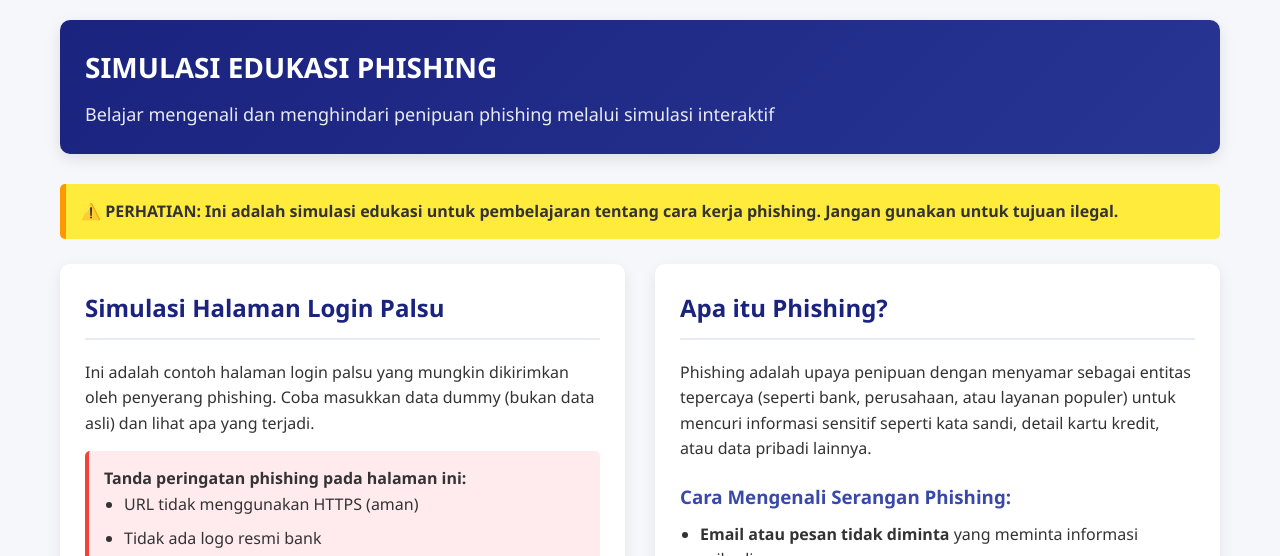
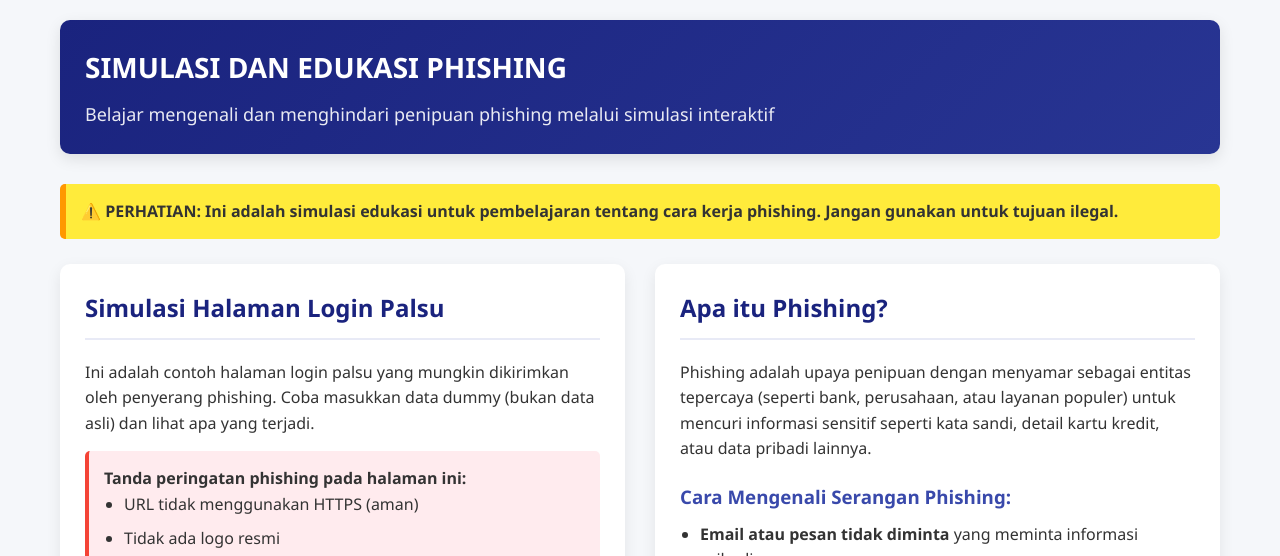
Before and after one commit to nurfaiz205/Simulasi-Phising, a plain HTML site: page index.html in a window 1280 px wide. Shown: the top 556 px of the page. Drawn offline with Linux system fonts and the light colour scheme.

Commit message:
Update index.html

```diff
--- a/index.html
+++ b/index.html
@@ -224,7 +224,7 @@
 </head>
 <body>
     <header>
-        <h1>SIMULASI EDUKASI PHISHING</h1>
+        <h1>SIMULASI DAN EDUKASI PHISHING</h1>
         <p class="subtitle">Belajar mengenali dan menghindari penipuan phishing melalui simulasi interaktif</p>
     </header>
 
@@ -241,7 +241,7 @@
                 <strong>Tanda peringatan phishing pada halaman ini:</strong>
                 <ul>
                     <li>URL tidak menggunakan HTTPS (aman)</li>
-                    <li>Tidak ada logo resmi bank</li>
+                    <li>Tidak ada logo resmi</li>
                     <li>Desain terlihat mirip tetapi tidak persis sama dengan aslinya</li>
                 </ul>
             </div>
```
